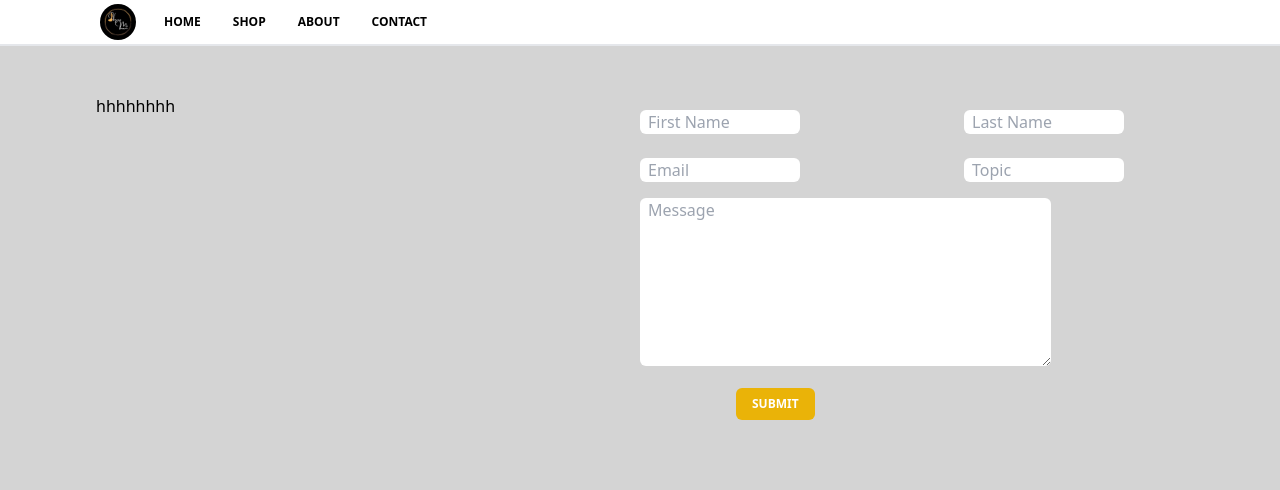
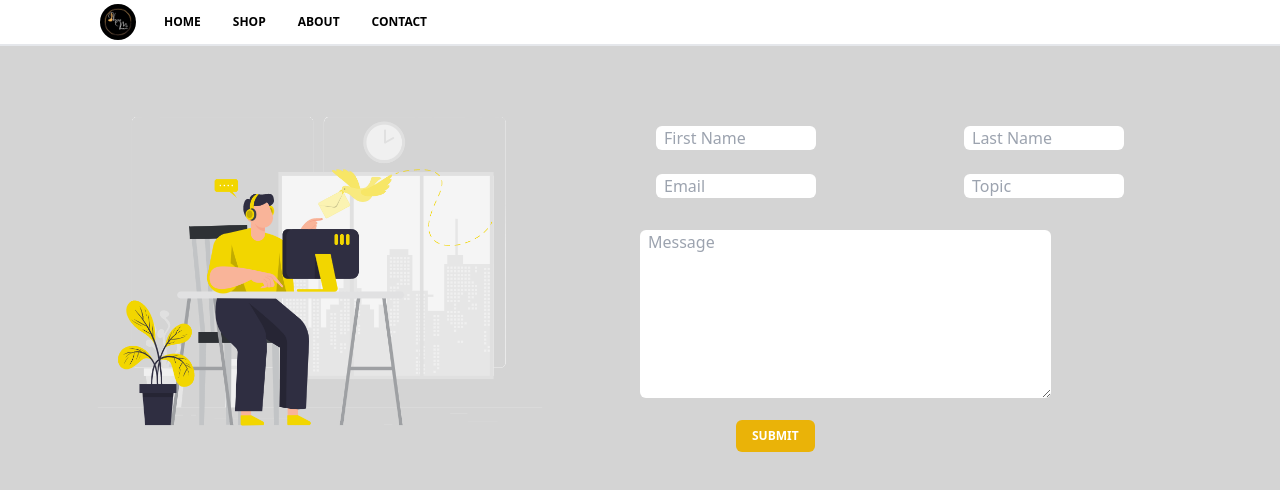
Before and after one commit to DroneBreaker/Nextjs-Voguesmaven-Store, a Next.js app: page /contact in a window 1280 px wide. Shown: the top 490 px of the page. Built offline with nearby package versions, Linux system fonts and the light colour scheme.

Commit message:
Adding more functionality

```diff
--- a/app/contact/page.tsx
+++ b/app/contact/page.tsx
@@ -2,17 +2,20 @@
 import React from 'react'
 import Button from '../../components/Button'
 import { motion } from 'framer-motion'
+import Image from 'next/image';
 
 export default function Contact() {
     return (
     <div className='bg-neutral-300 h-[100vh]'>
         <div className='grid md:grid-cols-2 grid-cols-1'>
             <motion.div initial={{opacity: 0, scale: 0.2}} whileInView={{opacity: 1, scale: 1}} transition={{duration: 0.8}} className='md:mx-24 mx-12'>
-                <div className='mt-12'>hhhhhhhh</div>
+                <div className='mt-12 h-full'>
+                    <Image alt='Hey' height={800} width={700} src='/contact.png'/>
+                </div>
             </motion.div>
 
             <motion.div initial={{opacity: 0, scale: 0.2}} animate={{opacity: 1, scale: 1}} transition={{duration: 2.2}}>
-                <div className='grid grid-cols-2 gap-2 mt-12 md:mx-0 mx-4'>
+                <div className='grid grid-cols-2 gap-2 mt-12 p-4 md:mx-0 mx-4'>
                     <input className='mt-4 px-2 rounded-md w-40' placeholder='First Name'/>
                     <input className='mt-4 px-2 rounded-md w-40'  placeholder='Last Name'/>
                     <input className='mt-4 px-2 rounded-md w-40'  placeholder='Email'/>
```
Also changed, not shown: public/contact.png (added).
